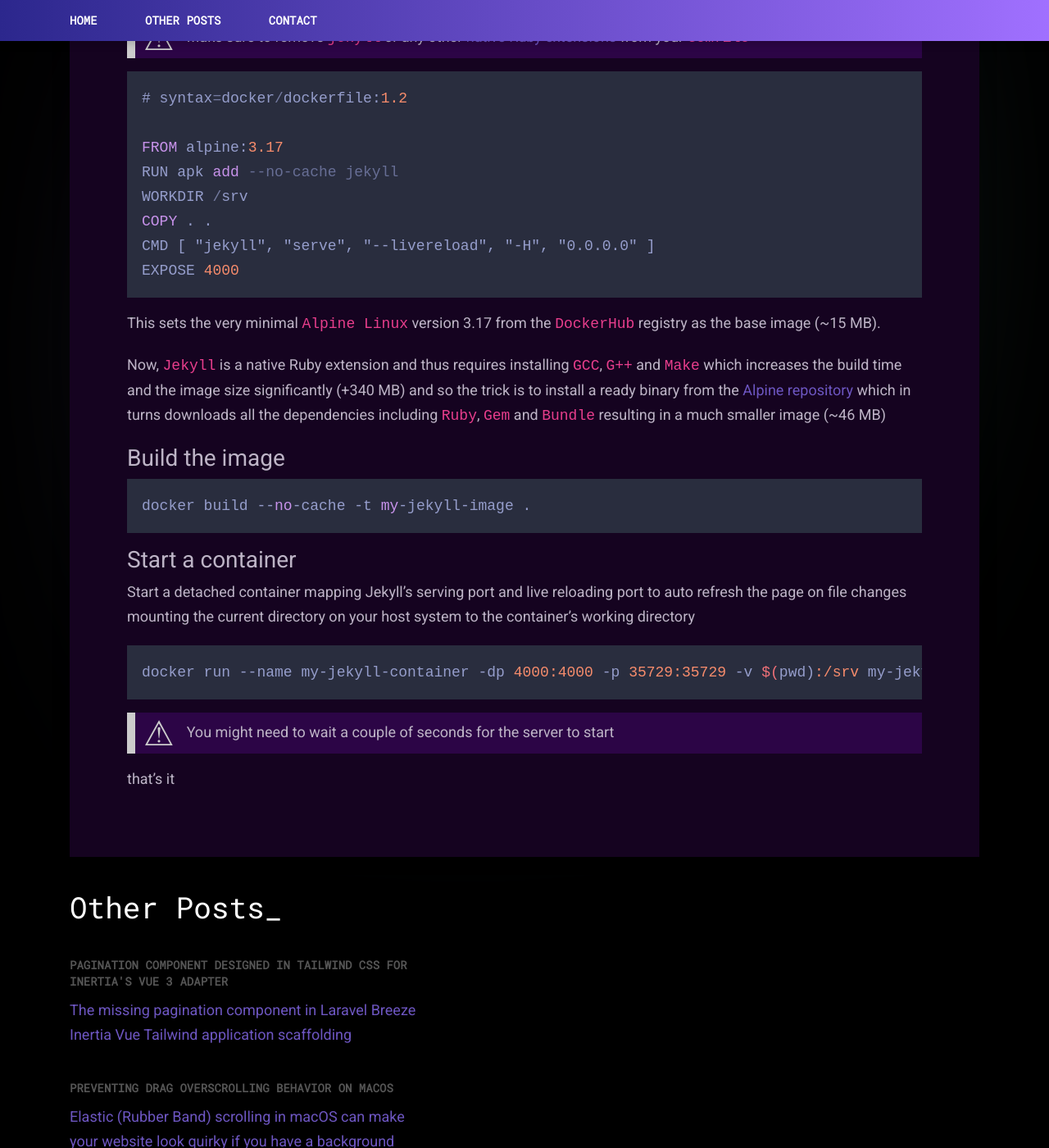
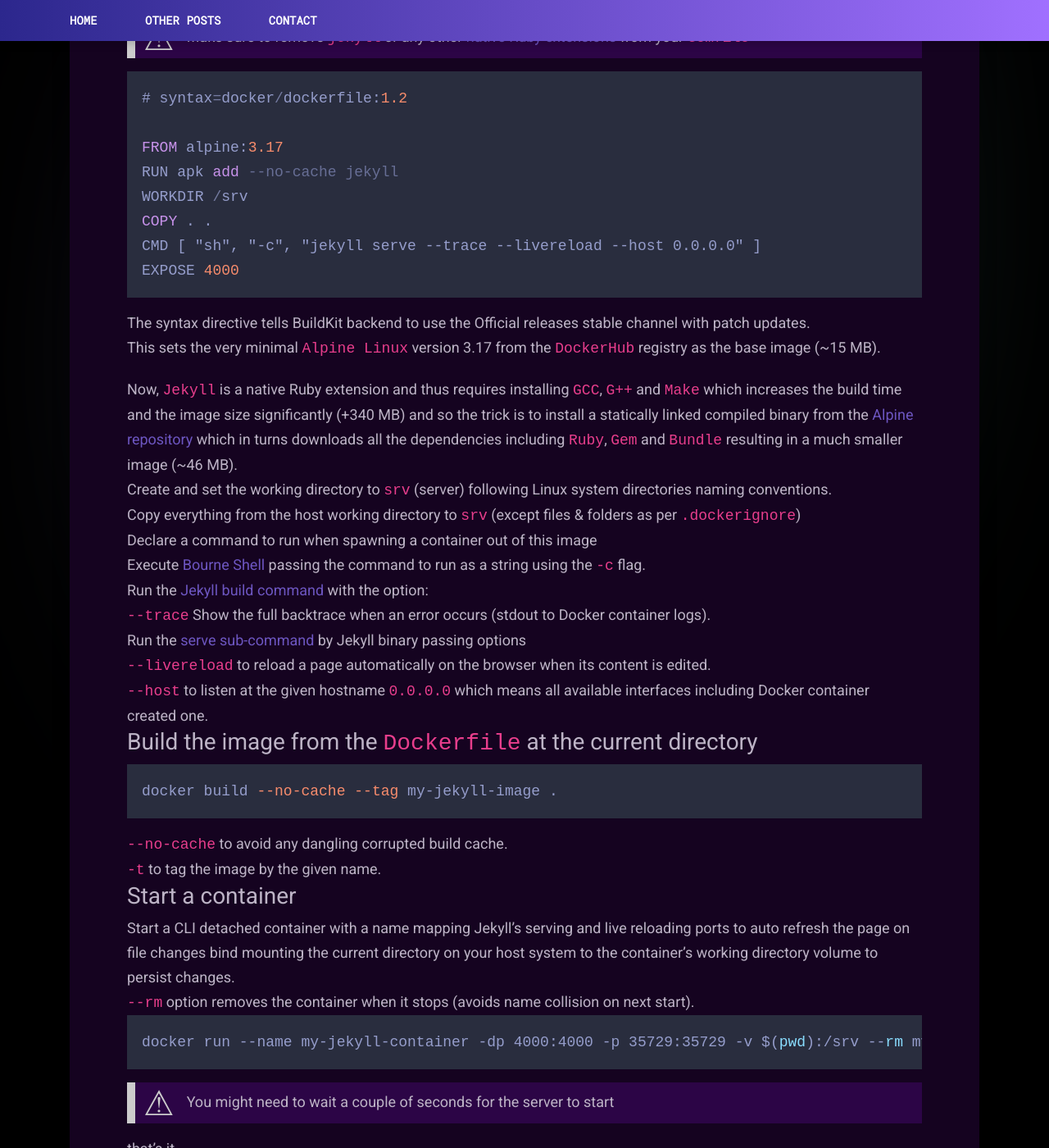
Before and after one commit to CaddyDz/caddydz.github.io, a Jekyll site: the page built from _posts/2023-04-13-setup-jekyll-runtime-docker.md, in a window 1280 px wide and 1400 px high, scrolled down 362 px. Shown: the whole window at 82% size. Built offline with Jekyll 4.4.1, drawn with Linux system fonts in a browser that asks for light colours; nearby versions of some CDN libraries; some of the changed text lies outside the part shown.

Commit message:
Debug & further minimize (#669)
Signed-off-by: Salim Djerbouh <13698160+CaddyDz@users.noreply.github.com>

````diff
--- a/_posts/2023-04-13-setup-jekyll-runtime-docker.md
+++ b/_posts/2023-04-13-setup-jekyll-runtime-docker.md
@@ -16,22 +16,33 @@ FROM alpine:3.17
 RUN apk add --no-cache jekyll
 WORKDIR /srv
 COPY . .
-CMD [ "jekyll", "serve", "--livereload", "-H", "0.0.0.0" ]
+CMD [ "sh", "-c", "jekyll serve --trace --livereload --host 0.0.0.0" ]
 EXPOSE 4000
 ```
+- The syntax directive tells BuildKit backend to use the Official releases stable channel with patch updates.
+- This sets the very minimal `Alpine Linux` version 3.17 from the `DockerHub` registry as the base image (~15 MB).
 
-This sets the very minimal `Alpine Linux` version 3.17 from the `DockerHub` registry as the base image (~15 MB).
-
-Now, `Jekyll` is a native Ruby extension and thus requires installing `GCC`, `G++` and `Make` which increases the build time and the image size significantly (+340 MB) and so the trick is to install a ready binary from the [Alpine repository](https://pkgs.alpinelinux.org/package/edge/community/x86/jekyll) which in turns downloads all the dependencies including `Ruby`, `Gem` and `Bundle` resulting in a much smaller image (~46 MB)
-
-### Build the image
+- Now, `Jekyll` is a native Ruby extension and thus requires installing `GCC`, `G++` and `Make` which increases the build time and the image size significantly (+340 MB) and so the trick is to install a statically linked compiled binary from the [Alpine repository](https://pkgs.alpinelinux.org/package/edge/community/x86/jekyll) which in turns downloads all the dependencies including `Ruby`, `Gem` and `Bundle` resulting in a much smaller image (~46 MB).
+- Create and set the working directory to `srv` (server) following Linux system directories naming conventions.
+- Copy everything from the host working directory to `srv` (except files & folders as per `.dockerignore`)
+- Declare a command to run when spawning a container out of this image
+    - Execute [Bourne Shell](https://en.wikipedia.org/wiki/Bourne_shell) passing the command to run as a string using the `-c` flag.
+    - Run the [Jekyll build command](https://jekyllrb.com/docs/configuration/options/#build-command-options) with the option:
+        - `--trace` Show the full backtrace when an error occurs (stdout to Docker container logs).
+    - Run the [serve sub-command](https://jekyllrb.com/docs/configuration/options/#serve-command-options) by Jekyll binary passing options
+        - `--livereload` to reload a page automatically on the browser when its content is edited.
+        - `--host` to listen at the given hostname `0.0.0.0` which means all available interfaces including Docker container created one.
+### Build the image from the `Dockerfile` at the current directory
 ```shell
-docker build --no-cache -t my-jekyll-image .
+docker build --no-cache --tag my-jekyll-image .
 ```
+- `--no-cache` to avoid any dangling corrupted build cache.
+- `-t` to tag the image by the given name.
 ### Start a container
-Start a detached container mapping Jekyll's serving port and live reloading port to auto refresh the page on file changes mounting the current directory on your host system to the container's working directory
+- Start a CLI detached container with a name mapping Jekyll's serving and live reloading ports to auto refresh the page on file changes bind mounting the current directory on your host system to the container's working directory volume to persist changes.
+- `--rm` option removes the container when it stops (avoids name collision on next start).
 ```shell
-docker run --name my-jekyll-container -dp 4000:4000 -p 35729:35729 -v $(pwd):/srv my-jekyll-image
+docker run --name my-jekyll-container -dp 4000:4000 -p 35729:35729 -v $(pwd):/srv --rm my-jekyll-image
 ```
 > You might need to wait a couple of seconds for the server to start
 
````
Also changed, not shown: other parts of _posts/2023-04-13-setup-jekyll-runtime-docker.md (+1 -1 lines), 2 other files.
